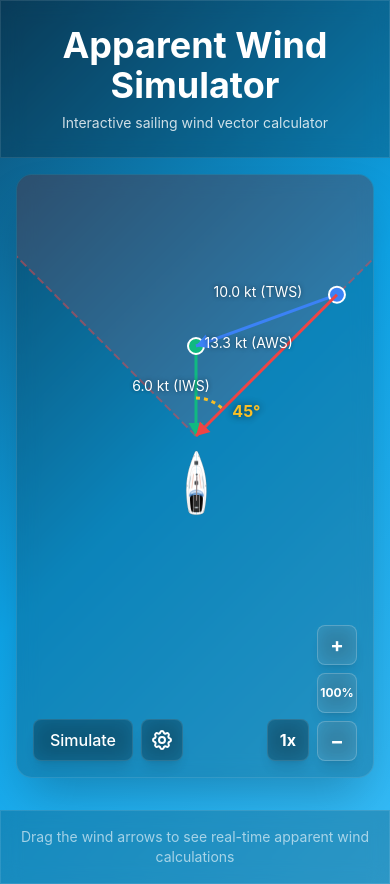
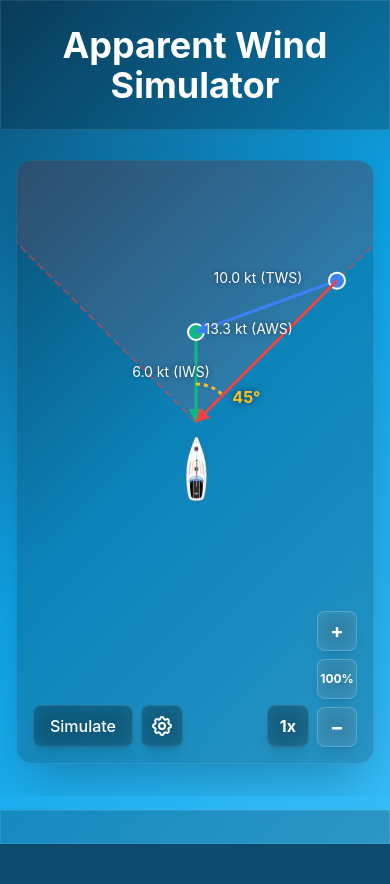
Before and after one commit to HansKre/apparent-wind-simulator, a React (Vite) app: page / in a window 390 px wide. After the commit the page ends 844 px from the top, so only its background shows below. Built offline with nearby package versions, Linux system fonts and the light colour scheme.

Commit message:
Improve for mobile

```diff
--- a/src/components/Footer.tsx
+++ b/src/components/Footer.tsx
@@ -5,7 +5,7 @@ export function Footer() {
       data-testid="app-footer"
     >
       <div className="container mx-auto px-4">
-        <p className="text-white/60 text-center text-sm">
+        <p className="hidden md:block text-white/60 text-center text-sm">
           Drag the wind arrows to see real-time apparent wind calculations
         </p>
       </div>
--- a/src/components/Header.tsx
+++ b/src/components/Header.tsx
@@ -8,7 +8,7 @@ export function Header() {
         <h1 className="text-4xl md:text-5xl font-bold text-white text-center">
           Apparent Wind Simulator
         </h1>
-        <p className="text-white/80 text-center mt-2 text-sm md:text-base">
+        <p className="hidden md:block text-white/80 text-center mt-2 text-sm md:text-base">
           Interactive sailing wind vector calculator
         </p>
       </div>
--- a/src/components/WindSimulator.tsx
+++ b/src/components/WindSimulator.tsx
@@ -511,7 +511,7 @@ export function WindSimulator() {
     >
       <div
         ref={containerRef}
-        className="flex-1 glass-dark rounded-2xl shadow-2xl overflow-hidden relative min-h-[450px]"
+        className="flex-1 glass-dark rounded-2xl shadow-2xl overflow-hidden relative min-h-[300px] md:min-h-[450px]"
         data-testid="canvas-container"
       >
         <canvas
```
